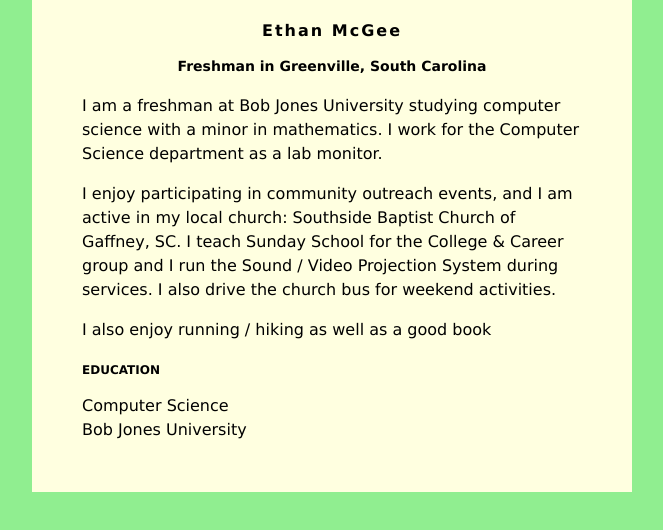
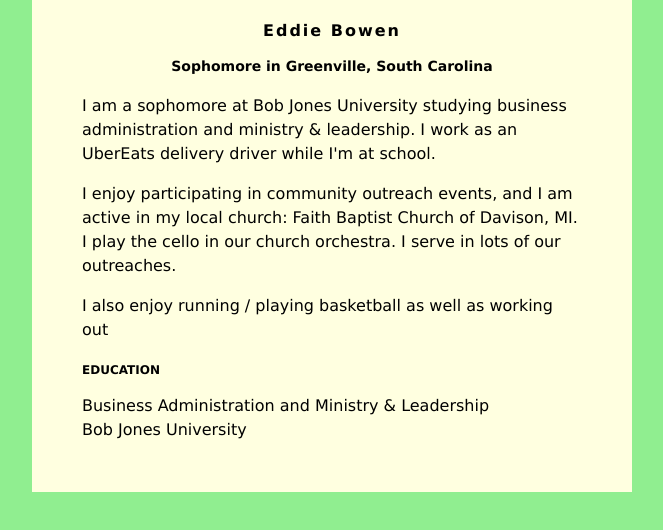
Before and after one commit to EddieBowen/EddieBowen.github.io, a plain HTML site: page index.html in a window 1280 px wide. Shown: the whole page, without its empty margins (308-971 px from the left). Drawn offline with Linux system fonts and the light colour scheme.

Commit message:
Update index.html

```diff
--- a/index.html
+++ b/index.html
@@ -30,19 +30,19 @@ h3 {
 </head>
 <body>
     <div id="content">
-        <h1>Ethan McGee</h1>
-        <h2>Freshman in Greenville, South Carolina</h2>
+        <h1>Eddie Bowen</h1>
+        <h2>Sophomore in Greenville, South Carolina</h2>
 
-         <p>I am a freshman at Bob Jones University studying computer science with a minor in mathematics. I work for the Computer Science department as a lab monitor.</p>
+         <p>I am a sophomore at Bob Jones University studying business administration and ministry & leadership. I work as an UberEats delivery driver while I'm at school.</p>
          <p>
-            I enjoy participating in community outreach events, and I am active in my local church: Southside Baptist Church of Gaffney, SC.  I teach Sunday School for the College &amp; Career group and I run the Sound / Video Projection System during services.  I also drive the church bus for weekend activities.
+            I enjoy participating in community outreach events, and I am active in my local church: Faith Baptist Church of Davison, MI.  I play the cello in our church orchestra.  I serve in lots of our outreaches.
          </p>
          <p>
-            I also enjoy running / hiking as well as a good book
+            I also enjoy running / playing basketball as well as working out
          </p>
 
         <h3>EDUCATION</h3>
-        Computer Science<br>
+        Business Administration and Ministry & Leadership<br>
         Bob Jones University
     </div>
 
```
